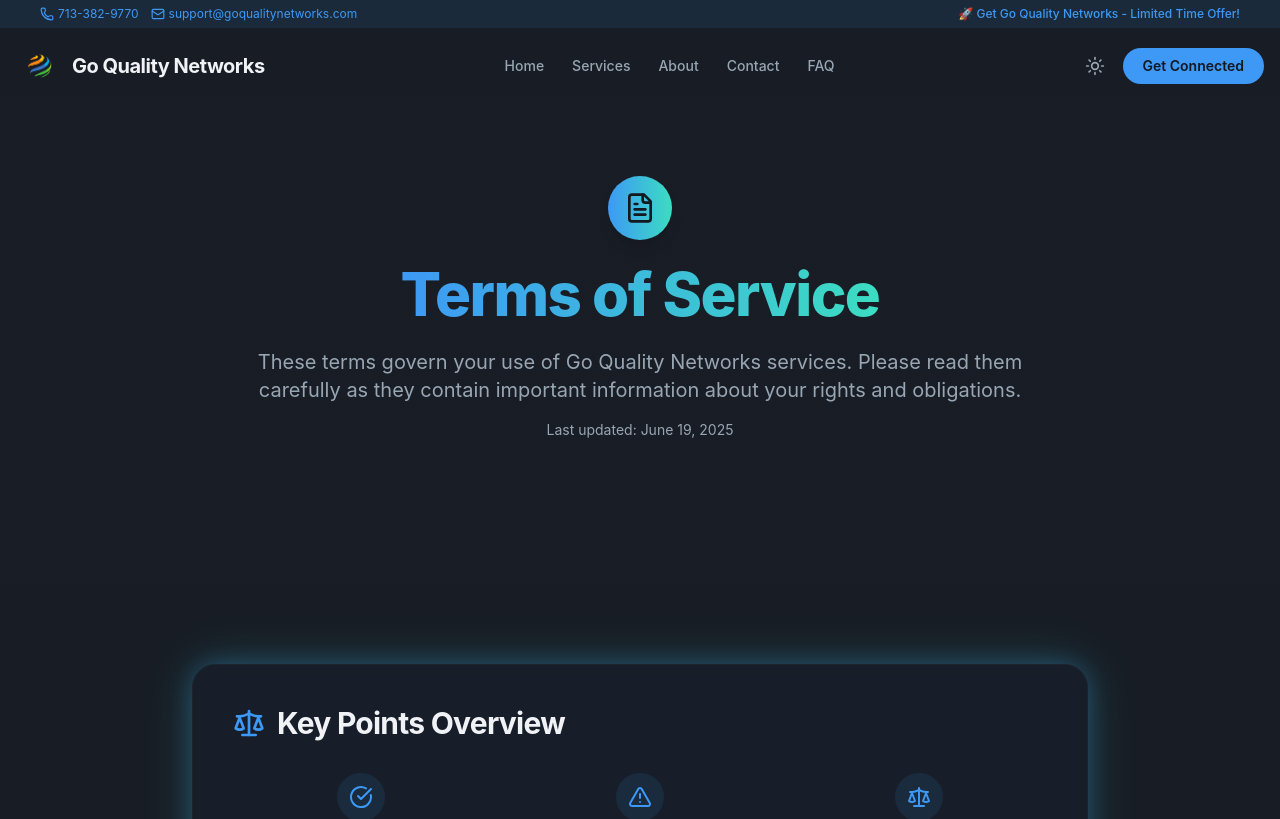
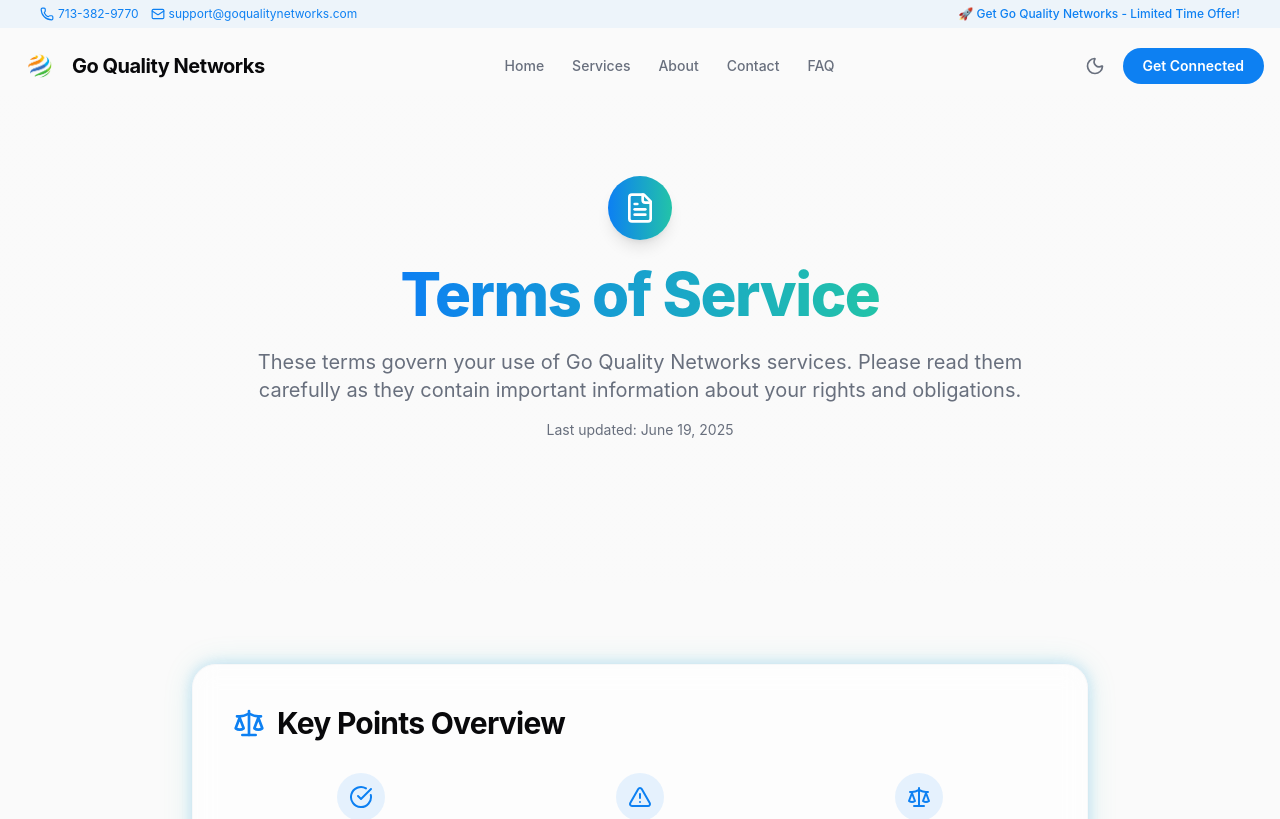
Before and after one commit to hasnainDevX/Telecom-website, a React (Vite) app: page /terms in a window 1280 px wide. Shown: the top 819 px of the page. Built offline with nearby package versions, Linux system fonts and the light colour scheme.

Commit message:
latest changes 3/9

```diff
--- a/src/components/theme/ThemeProvider.jsx
+++ b/src/components/theme/ThemeProvider.jsx
@@ -1,33 +1,19 @@
 import React, { createContext, useContext, useEffect, useState } from 'react';
 
 const ThemeProviderContext = createContext({
-  theme: 'system',
+  theme: 'light',
   setTheme: () => null,
 });
 
-export function ThemeProvider({
-  children,
-  defaultTheme = 'system',
-  storageKey = 'vite-ui-theme',
-  ...props
-}) {
+export function ThemeProvider({ children }) {
+  const storageKey = 'theme';
   const [theme, setTheme] = useState(
-    () => localStorage.getItem(storageKey) || defaultTheme
+    () => localStorage.getItem(storageKey) || 'light'
   );
 
   useEffect(() => {
     const root = window.document.documentElement;
     root.classList.remove('light', 'dark');
-
-    if (theme === 'system') {
-      const systemTheme = window.matchMedia('(prefers-color-scheme: dark)')
-        .matches
-        ? 'dark'
-        : 'light';
-      root.classList.add(systemTheme);
-      return;
-    }
-
     root.classList.add(theme);
   }, [theme]);
 
@@ -40,7 +26,7 @@
   };
 
   return (
-    <ThemeProviderContext.Provider {...props} value={value}>
+    <ThemeProviderContext.Provider value={value}>
       {children}
     </ThemeProviderContext.Provider>
   );
@@ -48,7 +34,7 @@
 
 export const useTheme = () => {
   const context = useContext(ThemeProviderContext);
-  if (context === undefined) {
+  if (!context) {
     throw new Error('useTheme must be used within a ThemeProvider');
   }
   return context;
```
